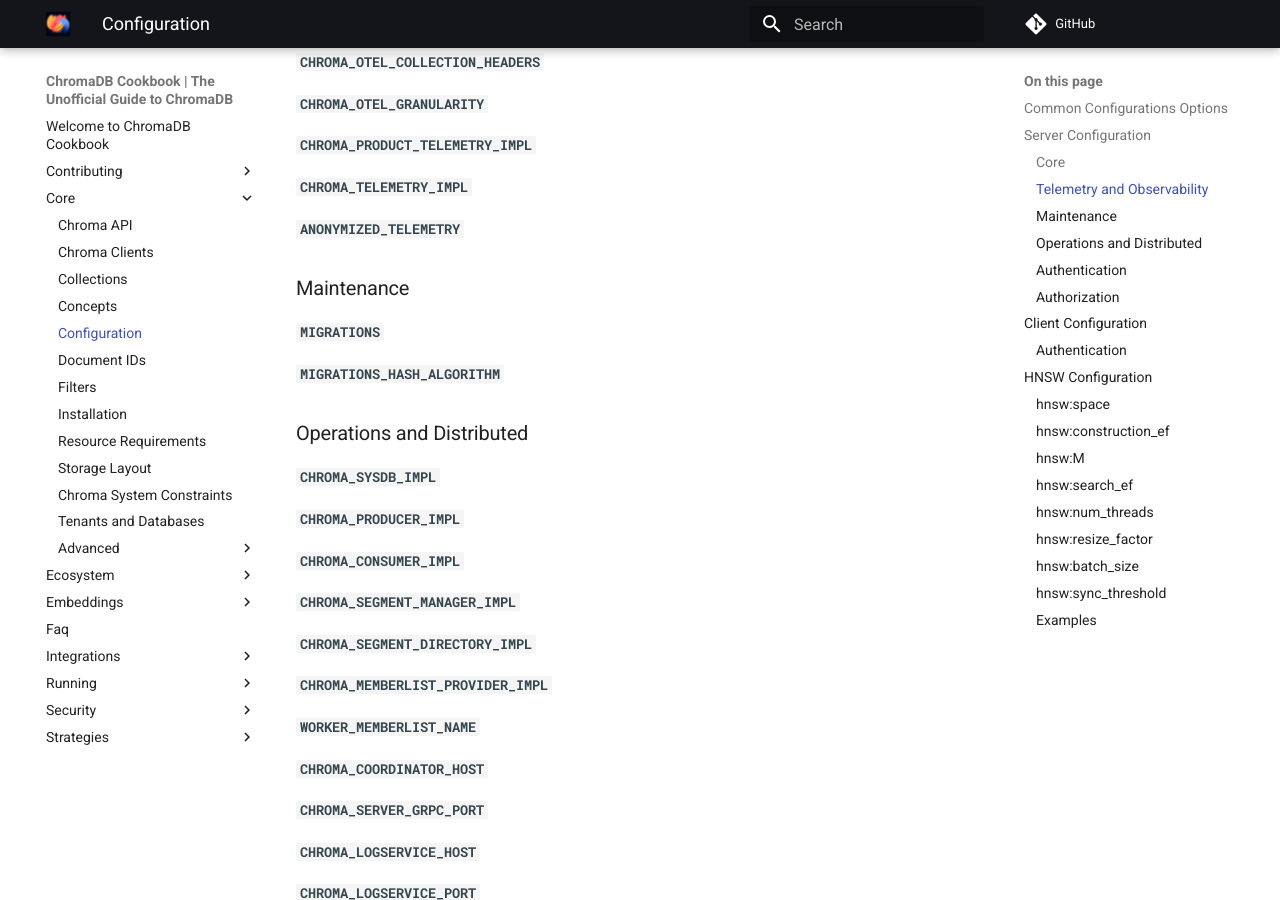
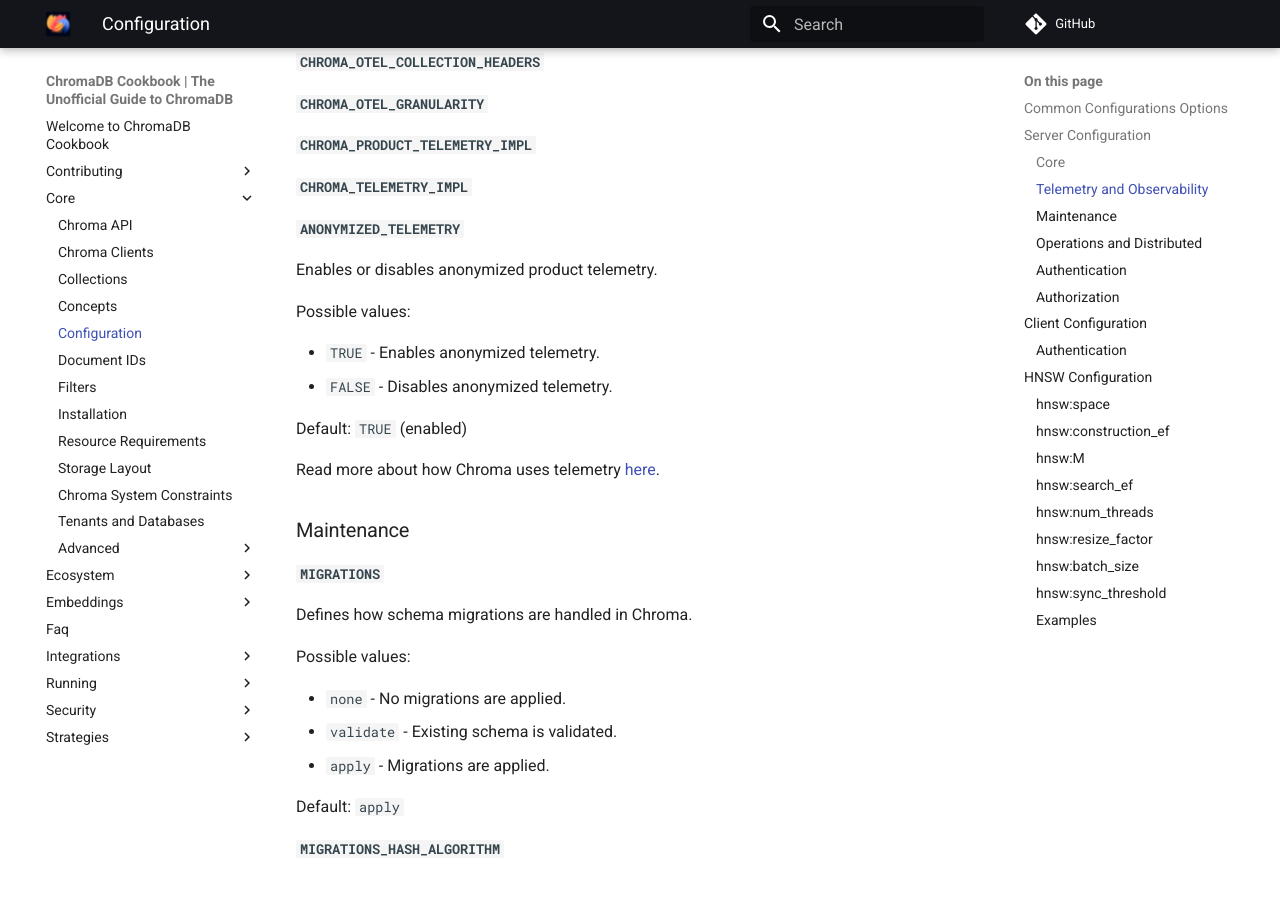
Before and after one commit to amikos-tech/chroma-cookbook, an MkDocs documentation site: the page built from docs/core/configuration.md, in a window 1280 px wide and 900 px high, scrolled down 1288 px. Built offline with MkDocs 1.6.1 and Material for MkDocs 9.7.7, drawn with Linux system fonts in a browser that asks for light colours; comment, search, counter and statistics services are not loaded.

Commit message:
chore: Updating configurations section

```diff
--- a/docs/core/configuration.md
+++ b/docs/core/configuration.md
@@ -59,9 +59,30 @@ Default: `FALSE`
 
 #### `ANONYMIZED_TELEMETRY`
 
+Enables or disables anonymized product telemetry.
+
+Possible values:
+
+- `TRUE` - Enables anonymized telemetry.
+- `FALSE` - Disables anonymized telemetry.
+
+Default: `TRUE` (enabled)
+
+Read more about how Chroma uses telemetry [here](https://docs.trychroma.com/telemetry).
+
 ### Maintenance
 
 #### `MIGRATIONS`
+
+Defines how schema migrations are handled in Chroma.
+
+Possible values:
+
+- `none` - No migrations are applied.
+- `validate` - Existing schema is validated.
+- `apply` - Migrations are applied.
+
+Default: `apply`
 
 #### `MIGRATIONS_HASH_ALGORITHM`
 
```
